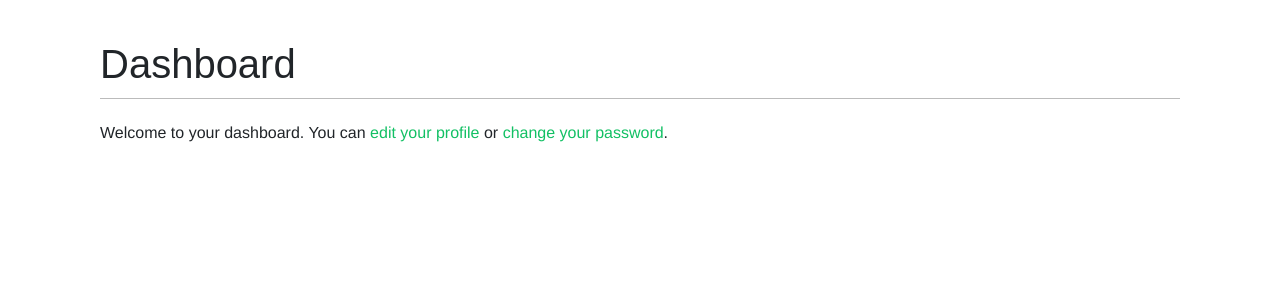
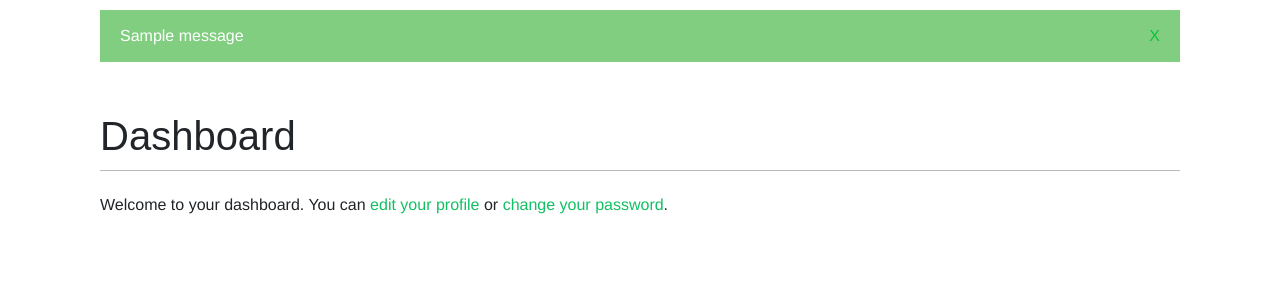
Before and after one commit to ElJefe111944/bookmarks, a Django app: page /account/ in a window 1280 px wide. Shown: the part 54-354 px from the top of the page. Run offline with Django 3.2, Linux system fonts and the light colour scheme; a user stored in the database is signed in; one stand-in notice (Sample message) is shown; some web fonts are replaced.

Commit message:
Messages added to base template

```diff
--- a/bookmarks/account/templates/base.html
+++ b/bookmarks/account/templates/base.html
@@ -36,6 +36,15 @@
             {% endif %}
         </span>
     </div>
+    {% if messages %}
+        <ul class="messages">
+            {% for message in messages %}
+            <li class="{{ message.tags }}">{{ message|safe }}
+                <a href="#" class="close">X</a>
+            </li>
+            {% endfor %}
+        </ul>
+    {% endif %}
     <div id="content">
         {% block content %}
         {% endblock %}
```
